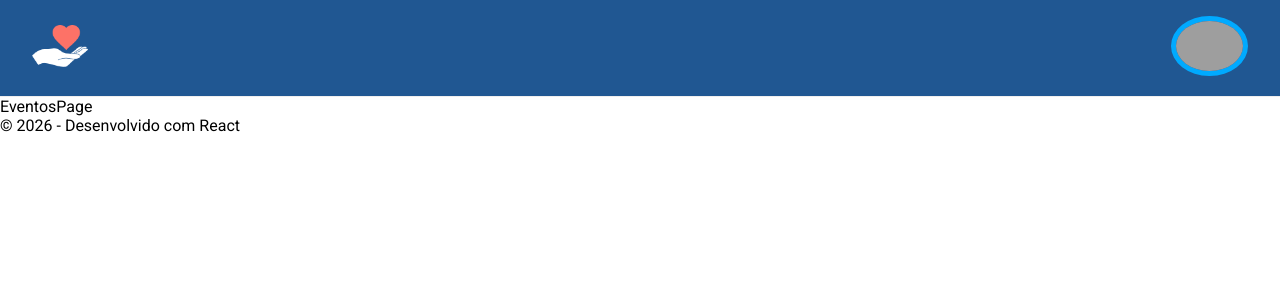
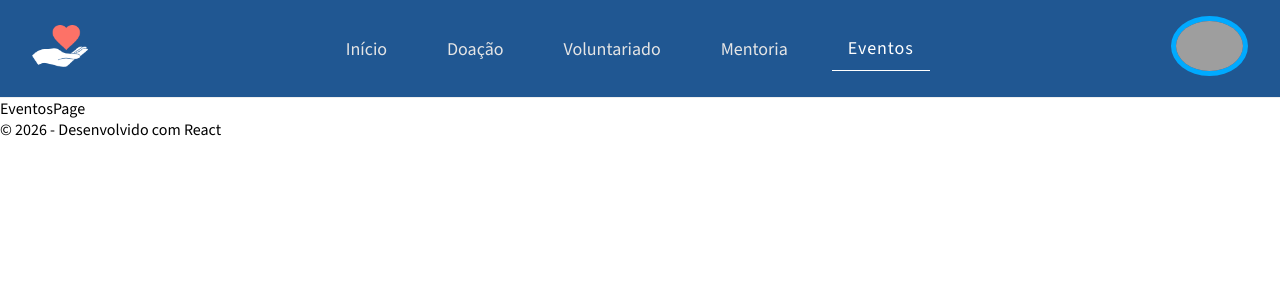
Before and after one commit to tatyanepgoncalves/projeto_connect, a React (Vite) app: page /eventos-e-palestras in a window 1280 px wide. Shown: the top 300 px of the page. Built offline with nearby package versions, Linux system fonts and the light colour scheme; grey boxes are pictures that could not be loaded.

Commit message:
feat: update on the components menu mobile and menu desktop

```diff
--- a/index.html
+++ b/index.html
@@ -8,7 +8,7 @@
   <link rel="preconnect" href="https://fonts.googleapis.com">
   <link rel="preconnect" href="https://fonts.gstatic.com" crossorigin>
   <link
-    href="https://fonts.googleapis.com/css2?family=Roboto:wght@100..900&family=Source+Sans+3:wght@200..900&display=swap"
+    href="https://fonts.googleapis.com/css2?family=Inter:opsz,wght@14..32,100..900&family=Source+Sans+3:wght@200..900&display=swap"
     rel="stylesheet">
   <title>Projeto Connect</title>
 </head>
--- a/src/components/Header/Header.jsx
+++ b/src/components/Header/Header.jsx
@@ -1,12 +1,21 @@
 import { Menu, X } from 'lucide-react'
-import { Link } from 'react-router-dom'
+import { Link, useLocation } from 'react-router-dom'
 import useMenu from '../../hooks/useMenu'
 import Logo from '../../images/logo.png'
 import MenuMobile from '../MenuMobile/MenuMobile'
 import h from './Header.module.scss'
 
+const navLinks = [
+  { label: 'Início', path: '/' },
+  { label: 'Doação', path: '/doacao' },
+  { label: 'Voluntariado', path: '/voluntariado' },
+  { label: 'Mentoria', path: '/mentoria' },
+  { label: 'Eventos', path: '/eventos-e-palestras' },
+]
+
 export default function Header() {
   const { toggleMenu, isMenuOpen } = useMenu()
+  const location = useLocation()
 
   return (
     <header className={h.Header}>
@@ -16,6 +25,22 @@ export default function Header() {
           <img alt="Logo da página Connect de voluntários." src={Logo} />
         </Link>
 
+        <nav className={h.navbarDesktop}>
+          {navLinks.map((item) => {
+            const isActive = location.pathname === item.path
+
+            return (
+              <Link
+                className={`${h.link} ${isActive ? h.linkActive : h.linkDefault}`}
+                key={item.path}
+                to={item.path}
+              >
+                {item.label}
+              </Link>
+            )
+          })}
+        </nav>
+
         <section className={h.btnsAction}>
           {isMenuOpen && (
             <div className={`${h.overlay} ${isMenuOpen ? h.open : ''}`}>
@@ -24,6 +49,7 @@ export default function Header() {
           )}
 
           <section className={h.Avatar}>
+            {/** biome-ignore lint/correctness/useImageSize: it ins't necessary */}
             <img
               alt="Avatar de Tatyane Gonçalves"
               src="https://avatars.githubusercontent.com/u/158174190?v=4"
--- a/src/components/Header/Header.module.scss
+++ b/src/components/Header/Header.module.scss
@@ -25,6 +25,43 @@
   img {
     width: 3.5rem;
   }
+}
+
+.navbarDesktop {
+  display: flex;
+  align-items: center;
+  justify-content: space-between;
+  max-width: 600px;
+  width: 100%;
+
+  @media (width <= 64rem) {
+    display: none;
+  }
+
+}
+
+.link {
+  padding: 0.5rem 1rem;
+  color: v.$bg-color;
+  font-size: 1.125rem; /* 18px */
+  line-height: 1.75rem; /* 28px */
+  transition: all 600ms;
+
+  &:hover {
+    border-bottom: 2px solid v.$neutral-100;
+    color: v.$neutral-100;
+    letter-spacing: 0.05em;
+  }
+}
+
+.linkActive {
+  border-bottom: 1px solid v.$bg-color;
+  color: v.$bg-color;
+  letter-spacing: 0.05em;
+}
+
+.linkDefault {
+  color: v.$neutral-200;
 }
 
 .btnsAction {
--- a/src/components/MenuMobile/MenuMobile.jsx
+++ b/src/components/MenuMobile/MenuMobile.jsx
@@ -3,29 +3,33 @@ import useMenu from '../../hooks/useMenu'
 import m from './MenuMobile.module.scss'
 
 const navLinks = [
-  { label: "Início", path: "/" },
-  { label: "Doação", path: "/doacao" },
-  { label: "Voluntariado", path: "/voluntariado" },
-  { label: "Mentoria", path: "/mentoria" },
-  { label: "Eventos & Palestras", path: "/eventos-e-palestras" },
+  { label: 'Início', path: '/' },
+  { label: 'Doação', path: '/doacao' },
+  { label: 'Voluntariado', path: '/voluntariado' },
+  { label: 'Mentoria', path: '/mentoria' },
+  { label: 'Eventos', path: '/eventos-e-palestras' },
 ]
 
 export default function MenuMobile() {
   const { toggleMenu, isMenuOpen } = useMenu()
   const location = useLocation()
 
-
   return (
+    // biome-ignore lint/a11y/noNoninteractiveElementInteractions: it isn't necessary
+    // biome-ignore lint/a11y/useKeyWithClickEvents: it isn't necessary
     <nav
-      aria-label={isMenuOpen ? 'Abrir menu' : 'Fechar menu'}
       className={`${m.navBar} ${isMenuOpen ? m.menuActive : ''}`}
       onClick={toggleMenu}
     >
       {navLinks.map((item) => {
-        const isActive = location.pathname  === item.path
+        const isActive = location.pathname === item.path
 
         return (
-        <Link key={item.label} to={item.path} className={ `${isActive ? m.linkActive : m.link}`}>
+          <Link
+            className={`${isActive ? m.linkActive : m.link}`}
+            key={item.label}
+            to={item.path}
+          >
             {item.label}
           </Link>
         )
--- a/src/global.scss
+++ b/src/global.scss
@@ -1,8 +1,10 @@
+@use "./styles/variables.scss" as v;
+
 * {
   padding: 0;
   margin: 0;
   box-sizing: border-box;
-  font-family: "Roboto", sans-serif;
+  font-family: v.$font-source;
   text-decoration: none;
 }
 
--- a/src/styles/variables.scss
+++ b/src/styles/variables.scss
@@ -3,9 +3,16 @@ $font-source: "Source Sans 3", sans-serif;
 
 $primary-color: hsla(211, 64%, 35%, 1);
 $secondary-color: hsla(4, 97%, 70%, 1);
-$bg-color: hsla(0, 0%, 100%, 1);
+$bg-color: rgb(255, 255, 255);
 
 $text: hsla(227, 79%, 33%, 1);
 $text-footer: hsla(0, 0%, 0%, 1);
 
 $border: hsla(200, 100%, 50%, 1);
+
+$font-source: "Source Sans 3", sans-serif;
+$font-inter: "Inter", sans-serif;
+
+$neutral-50: #fafafa;
+$neutral-100: #f5f5f5;
+$neutral-200: #e5e5e5;
```
